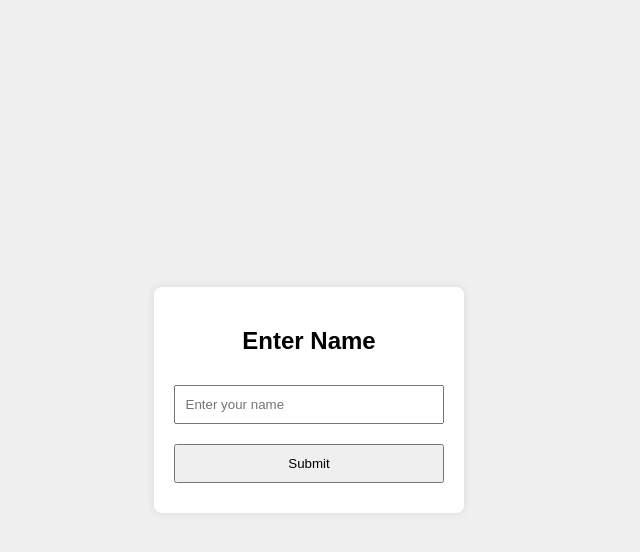
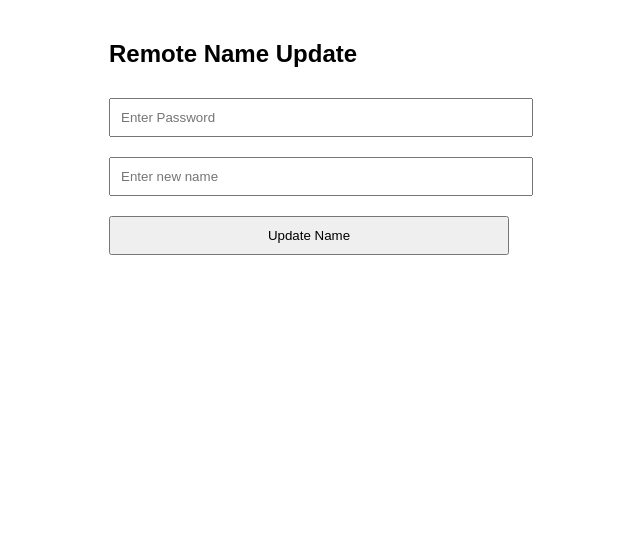
Before and after one commit to tandukuda/queue-display, a plain HTML site: page Update.html in a window 1280 px wide. Shown: the whole page, without its empty margins (331-971 px from the left). Drawn offline with Linux system fonts and the light colour scheme.

Commit message:
Update Update.html

```diff
--- a/Update.html
+++ b/Update.html
@@ -2,48 +2,41 @@
 <html lang="en">
 <head>
     <meta charset="UTF-8">
-    <title>Name Input</title>
+    <title>Update Name Remotely</title>
     <style>
         body {
             font-family: Arial, sans-serif;
-            display: flex;
-            justify-content: center;
-            align-items: center;
-            height: 100vh;
-            margin: 0;
-            background-color: #f0f0f0;
-        }
-        .container {
-            background-color: white;
+            max-width: 400px;
+            margin: 0 auto;
             padding: 20px;
-            border-radius: 8px;
-            box-shadow: 0 0 10px rgba(0,0,0,0.1);
-            text-align: center;
         }
         input, button {
+            width: 100%;
             margin: 10px 0;
             padding: 10px;
-            width: 100%;
-            box-sizing: border-box;
         }
     </style>
 </head>
 <body>
-    <div class="container">
-        <h2>Enter Name</h2>
-        <input type="text" id="nameInput" placeholder="Enter your name">
-        <button onclick="sendName()">Submit</button>
-    </div>
+    <h2>Remote Name Update</h2>
+    <input type="password" id="passwordInput" placeholder="Enter Password">
+    <input type="text" id="nameInput" placeholder="Enter new name">
+    <button onclick="updateName()">Update Name</button>
 
     <script>
-        function sendName() {
+        function updateName() {
             const name = document.getElementById('nameInput').value;
-            fetch('/update-name', {
+            const password = document.getElementById('passwordInput').value;
+
+            fetch('https://queue-name-server.glitch.me/update-name', {
                 method: 'POST',
                 headers: {
                     'Content-Type': 'application/json',
                 },
-                body: JSON.stringify({ name: name })
+                body: JSON.stringify({
+                    name: name,
+                    password: password
+                })
             })
             .then(response => response.json())
             .then(data => {
@@ -51,6 +44,7 @@
             })
             .catch(error => {
                 console.error('Error:', error);
+                alert('Failed to update name');
             });
         }
     </script>
```
